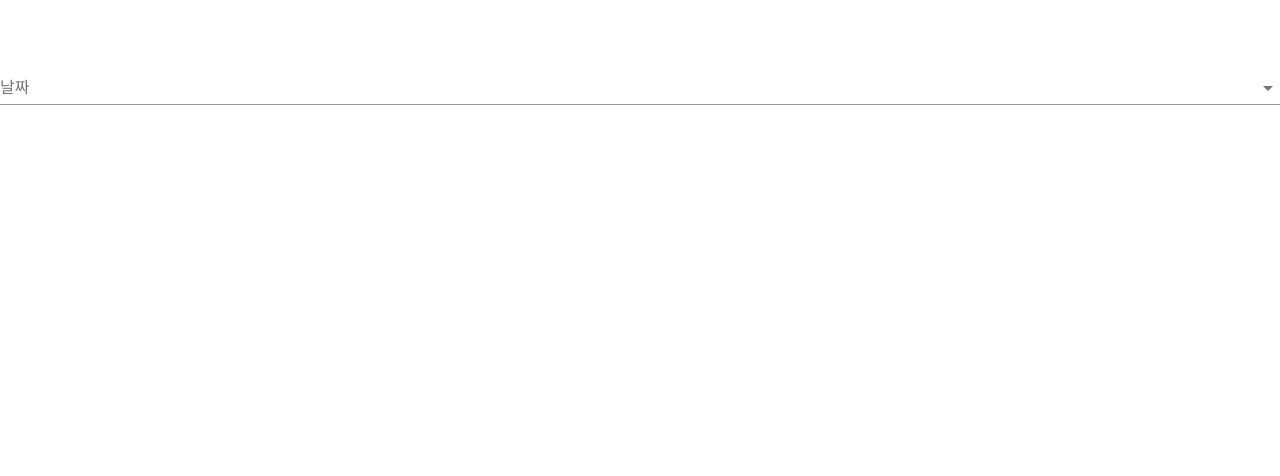
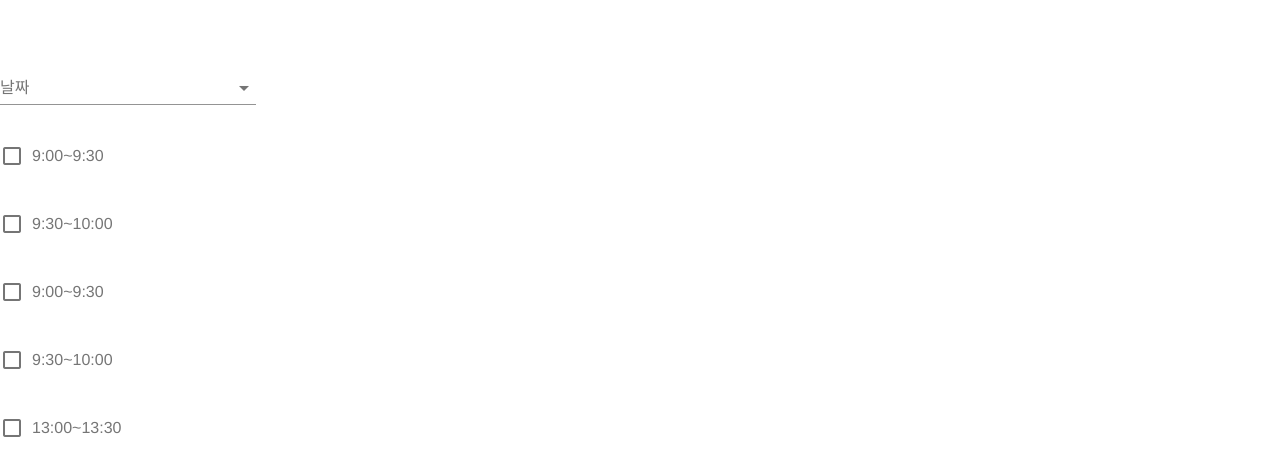
Before and after one commit to kucc-2019-1/kucc-timetable, a Vue app in the folder frontend/: page / in a window 1280 px wide. Shown: the top 476 px of the page. Built offline with nearby package versions, Linux system fonts and the light colour scheme.

Commit message:
[frontend] 날짜 selector에 이벤트 추가

```diff
--- a/frontend/src/components/DateTimePicker.vue
+++ b/frontend/src/components/DateTimePicker.vue
@@ -1,20 +1,32 @@
 <template>
   <div id="datepicker">
-<!--      <v-date-picker v-model="picker" :landscape="landscape" :reactive="reactive"></v-date-picker>-->
     <v-select
+      @change="changedLabel"
       :items="days"
       label="날짜"
     ></v-select>
+    <div id="timepicker">
+      <v-checkbox
+        v-for="time in dates[0].times"
+        :label="`${time}`"
+        :value="`${time}`"
+      ></v-checkbox>
+      <v-checkbox
+        v-for="time in dates[1].times"
+        :label="`${time}`"
+        :value="`${time}`"
+      ></v-checkbox>
+    </div>
+
   </div>
 </template>
 
+
 <script>
   export default {
-      el:'#datepicker',
       name: "DateTimePicker",
       data () {
         return {
-          picker: new Date().toISOString().substr(0,10),
           landscape: false,
           reactive: false,
           days: ['2019-03-30','2019-03-31'],
@@ -36,10 +48,17 @@
             }
           ]
         }
+      },
+      methods: {
+        changedLabel: function (event) {
+          alert(event)
         }
+      },
     }
 </script>
 
 <style scoped>
-
+  #datepicker {
+    width: 20%;
+  }
 </style>
```
Lines whose indentation alone changed are shown as unchanged.
